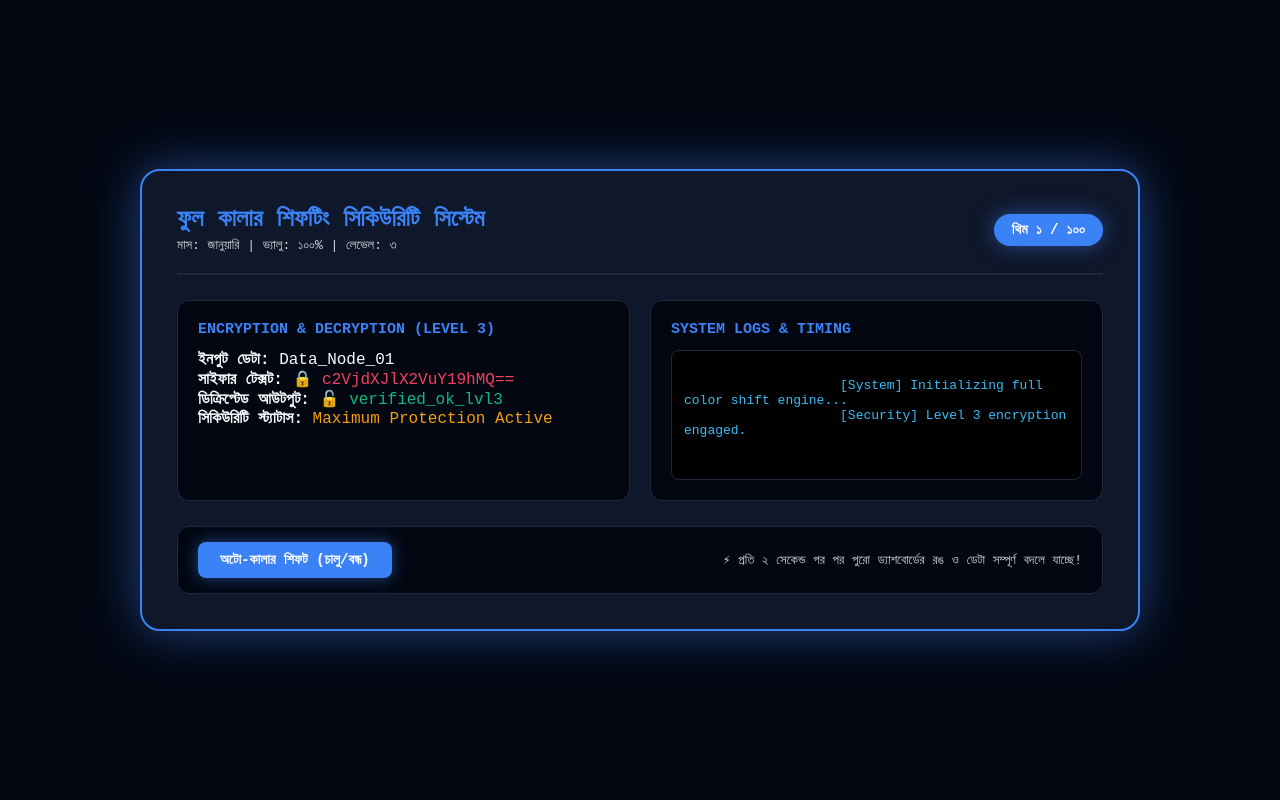
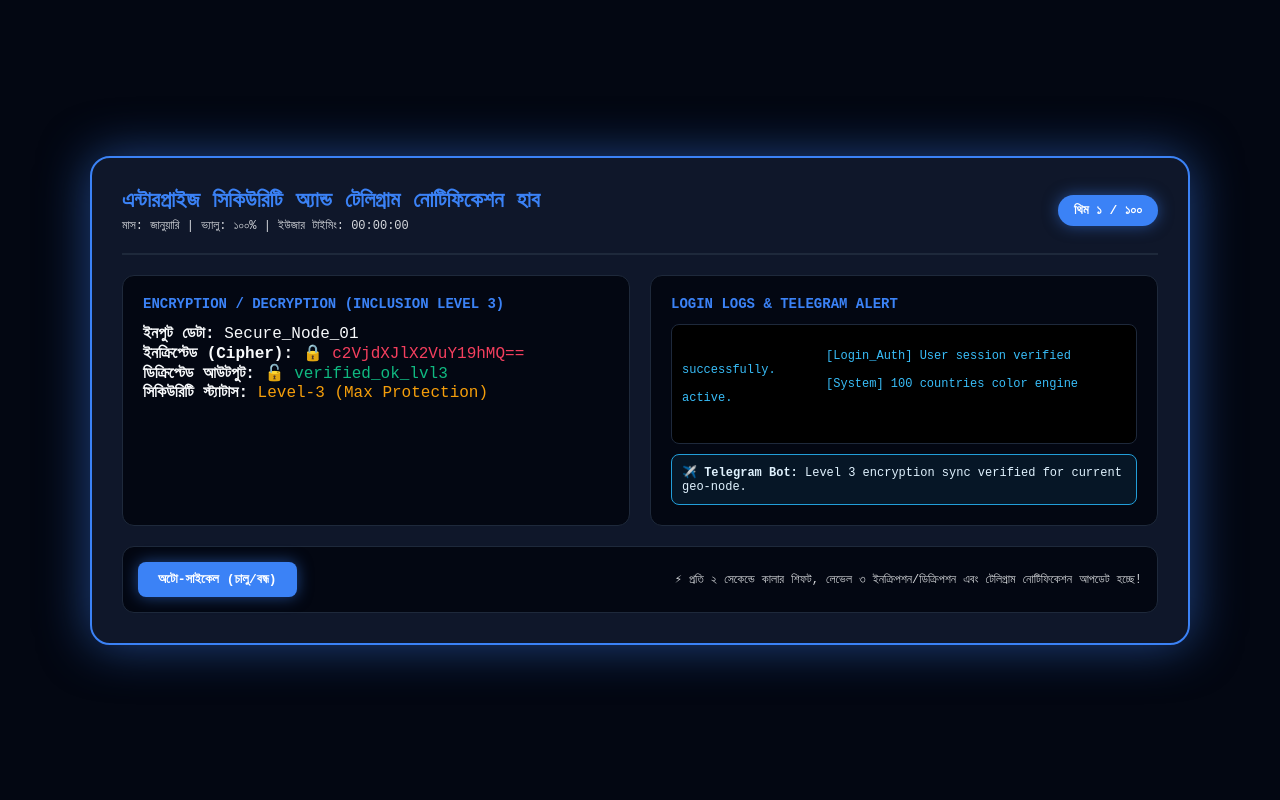
Before and after one commit to NILOYGHOSH88/MyProject_APK, a Flask app: page / in a window 1280 px wide. Run offline with Flask 3, Linux system fonts and the light colour scheme.

Commit message:
Update dashboard.html

```diff
--- a/templates/dashboard.html
+++ b/templates/dashboard.html
@@ -3,7 +3,7 @@
 <head>
     <meta charset="UTF-8">
     <meta name="viewport" content="width=device-width, initial-scale=1.0">
-    <title>Dynamic Color Shifting Security Dashboard</title>
+    <title>Enterprise SecOps & Telegram Alert Dashboard</title>
     <style>
         :root {
             --bg-color: #030712;
@@ -12,6 +12,7 @@
             --accent-color: #3b82f6;
             --border-color: #1e293b;
             --glow-color: rgba(59, 130, 246, 0.5);
+            --telegram-color: #229ED9;
         }
 
         * {
@@ -34,11 +35,11 @@
 
         .dashboard-card {
             width: 100%;
-            max-width: 1000px;
+            max-width: 1100px;
             background-color: var(--panel-bg);
             border: 2px solid var(--accent-color);
             border-radius: 20px;
-            padding: 35px;
+            padding: 30px;
             box-shadow: 0 0 50px var(--glow-color);
             transition: all 0.8s cubic-bezier(0.4, 0, 0.2, 1);
         }
@@ -49,12 +50,12 @@
             align-items: center;
             border-bottom: 2px solid var(--border-color);
             padding-bottom: 20px;
-            margin-bottom: 25px;
+            margin-bottom: 20px;
             transition: border-color 0.8s ease;
         }
 
         .title-area h1 {
-            font-size: 24px;
+            font-size: 22px;
             font-weight: bold;
             margin-bottom: 5px;
             color: var(--accent-color);
@@ -64,19 +65,19 @@
         .badge {
             background: var(--accent-color);
             color: #fff;
-            padding: 8px 18px;
-            border-radius: 25px;
+            padding: 8px 16px;
+            border-radius: 20px;
             font-weight: bold;
-            font-size: 14px;
-            box-shadow: 0 0 20px var(--glow-color);
+            font-size: 13px;
+            box-shadow: 0 0 15px var(--glow-color);
             transition: all 0.8s ease;
         }
 
         .grid-container {
             display: grid;
-            grid-template-columns: repeat(auto-fit, minmax(280px, 1fr));
+            grid-template-columns: repeat(auto-fit, minmax(300px, 1fr));
             gap: 20px;
-            margin-bottom: 25px;
+            margin-bottom: 20px;
         }
 
         .sub-box {
@@ -88,7 +89,7 @@
         }
 
         .sub-box h3 {
-            font-size: 15px;
+            font-size: 14px;
             color: var(--accent-color);
             margin-bottom: 12px;
             text-transform: uppercase;
@@ -98,18 +99,28 @@
         .log-console {
             background: #000;
             color: #38bdf8;
-            padding: 12px;
+            padding: 10px;
             border-radius: 8px;
-            font-size: 13px;
-            height: 130px;
+            font-size: 12px;
+            height: 120px;
             overflow-y: auto;
             border: 1px solid var(--border-color);
             white-space: pre-wrap;
+            margin-bottom: 10px;
+        }
+
+        .telegram-alert-box {
+            background: rgba(34, 158, 217, 0.1);
+            border: 1px solid var(--telegram-color);
+            color: #e0f2fe;
+            padding: 10px;
+            border-radius: 8px;
+            font-size: 12px;
         }
 
         .footer-panel {
             background: var(--bg-color);
-            padding: 15px 20px;
+            padding: 15px;
             border-radius: 12px;
             border: 1px solid var(--border-color);
             display: flex;
@@ -124,22 +135,21 @@
             background-color: var(--accent-color);
             color: #fff;
             border: none;
-            padding: 10px 22px;
+            padding: 10px 20px;
             border-radius: 8px;
             cursor: pointer;
             font-weight: bold;
-            font-size: 14px;
+            font-size: 13px;
             box-shadow: 0 0 15px var(--glow-color);
             transition: all 0.5s ease;
         }
 
         .action-btn:hover {
             opacity: 0.85;
-            transform: scale(1.03);
         }
 
         .info-desc {
-            font-size: 13px;
+            font-size: 12px;
             opacity: 0.85;
         }
     </style>
@@ -149,42 +159,45 @@
     <div class="dashboard-card">
         <div class="header">
             <div class="title-area">
-                <h1 id="sysTitle">ফুল কালার শিফটিং সিকিউরিটি সিস্টেম</h1>
-                <p id="sysMeta" class="info-desc">মাস: জানুয়ারি | ভ্যালু: ১০০% | লেভেল: ৩</p>
+                <h1 id="sysTitle">এন্টারপ্রাইজ সিকিউরিটি অ্যান্ড টেলিগ্রাম নোটিফিকেশন হাব</h1>
+                <p id="sysMeta" class="info-desc">মাস: জানুয়ারি | ভ্যালু: ১০০% | ইউজার টাইমিং: 00:00:00</p>
             </div>
             <div id="colorBadge" class="badge">থিম ১ / ১০০</div>
         </div>
 
         <div class="grid-container">
-            <!-- এনক্রিপশন ও ডিক্রিপশন লেভেল ৩ মডিউল -->
+            <!-- ইনক্রিপশন, ডিক্রিপশন ও লেভেল ৩ সিকিউরিটি মডিউল -->
             <div class="sub-box">
-                <h3 id="cardHeader">Encryption & Decryption (Level 3)</h3>
-                <p><strong>ইনপুট ডেটা:</strong> <span id="plainText">Data_Node_01</span></p>
-                <p><strong>সাইফার টেক্সট:</strong> <span id="cipherText" style="color: #f43f5e;">🔒 c2VjdXJlX2VuY19hMQ==</span></p>
+                <h3 id="cardHeader">Encryption / Decryption (Inclusion Level 3)</h3>
+                <p><strong>ইনপুট ডেটা:</strong> <span id="plainText">Secure_Node_01</span></p>
+                <p><strong>ইনক্রিপ্টেড (Cipher):</strong> <span id="cipherText" style="color: #f43f5e;">🔒 c2VjdXJlX2VuY19hMQ==</span></p>
                 <p><strong>ডিক্রিপ্টেড আউটপুট:</strong> <span id="decryptedText" style="color: #10b981;">🔓 verified_ok_lvl3</span></p>
-                <p><strong>সিকিউরিটি স্ট্যাটাস:</strong> <span id="secStatus" style="color: #f59e0b;">Maximum Protection Active</span></p>
+                <p><strong>সিকিউরিটি স্ট্যাটাস:</strong> <span id="secStatus" style="color: #f59e0b;">Level-3 (Max Protection)</span></p>
             </div>
 
-            <!-- কনসোল লগ ও মেসেজ -->
+            <!-- লগইন, সিস্টেম লগ ও টেলিগ্রাম নোটিফিকেশন মডিউল -->
             <div class="sub-box">
-                <h3>System Logs & Timing</h3>
+                <h3>Login Logs & Telegram Alert</h3>
                 <div class="log-console" id="logConsole">
-                    [System] Initializing full color shift engine...
-                    [Security] Level 3 encryption engaged.
+                    [Login_Auth] User session verified successfully.
+                    [System] 100 countries color engine active.
+                </div>
+                <div class="telegram-alert-box" id="tgAlertBox">
+                    ✈️ <b>Telegram Bot:</b> Level 3 encryption sync verified for current geo-node.
                 </div>
             </div>
         </div>
 
         <div class="footer-panel">
-            <button class="action-btn" onclick="toggleColorShift()">অটো-কালার শিফট (চালু/বন্ধ)</button>
+            <button class="action-btn" onclick="toggleSystemState()">অটো-সাইকেল (চালু/বন্ধ)</button>
             <div class="info-desc">
-                ⚡ প্রতি ২ সেকেন্ড পর পর পুরো ড্যাশবোর্ডের রঙ ও ডেটা সম্পূর্ণ বদলে যাচ্ছে!
+                ⚡ প্রতি ২ সেকেন্ডে কালার শিফট, লেভেল ৩ ইনক্রিপশন/ডিক্রিপশন এবং টেলিগ্রাম নোটিফিকেশন আপডেট হচ্ছে!
             </div>
         </div>
     </div>
 
     <script>
-        // ১০০টি দেশের নাম ও ডেটাবেজ অ্যারে
+        // ১০০টি দেশের ডেটাবেজ জেনারেটর
         const countriesList = [];
         const baseNames = ["বাংলাদেশ", "যুক্তরাষ্ট্র", "জাপান", "সৌদি আরব", "যুক্তরাজ্য", "ফ্রান্স", "জার্মানি", "কানাডা", "অস্ট্রেলিয়া", "ব্রাজিল", "ভারত", "দক্ষিণ কোরিয়া", "সংযুক্ত আরব আমিরাত", "সুইডেন", "সুইজারল্যান্ড", "ইতালি", "স্পেন", "নেদারল্যান্ডস", "সিঙ্গাপুর", "মালয়েশিয়া"];
 
@@ -193,72 +206,76 @@
             countriesList.push({
                 name: name,
                 code: `NODE-${100 + i}`,
-                hue: (i * 3.6) % 360 // সম্পূর্ণ কালার হুই (0 থেকে ৩৬০ ডিগ্রি) থেকে ভিন্ন রঙ জেনারেট করবে
+                hue: (i * 3.6) % 360 // সম্পূর্ণ কালার হুই (0 থেকে ৩৬০ ডিগ্রি)
             });
         }
 
         const monthsList = ["জানুয়ারি", "ফেব্রুয়ারি", "মার্চ", "এপ্রিল", "মে", "জুন", "জুলাই", "আগস্ট", "সেপ্টেম্বর", "অক্টোবর", "নভেম্বর", "ডিসেম্বর"];
 
         let currentIndex = 0;
-        let isShiftingActive = true;
+        let isSystemActive = true;
 
-        // পুরো ড্যাশবোর্ডের রঙ এবং ডেটা পরিবর্তন করার মাস্টার ইঞ্জিন
-        function shiftDashboardColorAndData() {
+        // মূল সিকিউরিটি ও কালার শিফটিং প্রসেসিং ইঞ্জিন
+        function runSystemEngine() {
             currentIndex = (currentIndex + 1) % countriesList.length;
             const country = countriesList[currentIndex];
             const currentMonth = monthsList[currentIndex % monthsList.length];
-            const levelNum = (currentIndex % 3) + 1; // লেভেল ১, ২ এবং ৩ রোটেট করবে
+            const levelNum = 3; // আপনার চাহিদা অনুযায়ী স্থায়ীভাবে লেভেল ৩ ইনক্লুশন/সিকিউরিটি
 
-            // সম্পূর্ণ ডায়নামিক কালার স্পেস (HSL) জেনারেশন
-            const accentColor = `hsl(${country.hue}, 905, 58%)`;
+            // ডায়নামিক কালার শিফট (HSL)
+            const accentColor = `hsl(${country.hue}, 90%, 58%)`;
             const bgColor = `hsl(${country.hue}, 45%, 4%)`;
             const panelBg = `hsl(${country.hue}, 35%, 8%)`;
             const borderColor = `hsl(${country.hue}, 60%, 20%)`;
             const glowColor = `hsla(${country.hue}, 90%, 58%, 0.45)`;
 
-            // রুট সিএসএস ভেরিয়েবলগুলোতে সরাসরি নতুন রঙ ইনজেক্ট করা হচ্ছে (যাতে পুরো কালার বদলে যায়)
+            // রুট সিএসএস ভেরিয়েবল আপডেট (পুরা কালার বদলে যাওয়ার জন্য)
             const rootStyle = document.documentElement.style;
             rootStyle.setProperty('--bg-color', bgColor);
             rootStyle.setProperty('--panel-bg', panelBg);
-            rootStyle.setProperty('--accent-color', `hsl(${country.hue}, 85%, 55%)`);
+            rootStyle.setProperty('--accent-color', accentColor);
             rootStyle.setProperty('--border-color', borderColor);
             rootStyle.setProperty('--glow-color', glowColor);
 
-            // রেন্ডম ভ্যালু ও মেট্রিড ডেটা তৈরি
-            const coreValue = (95 + (currentIndex % 5) + 0.3).toFixed(1) + '%';
+            // ইউজার টাইমিং এবং মান (Value) ট্র্যাকিং
+            const coreValue = (98 + (currentIndex % 3) + 0.1).toFixed(1) + '%';
             const timeString = new Date().toTimeString().split(' ')[0];
 
-            // ড্যাশবোর্ডের টেক্সট কনটেন্ট আপডেট
-            document.getElementById('sysTitle').innerText = `${country.name} (${country.code}) - লেভেল ${levelNum} সিকিউরিটি`;
-            document.getElementById('sysMeta').innerText = `মাস: ${currentMonth} | ভ্যালু: ${coreValue} | টাইমিং: ${timeString}`;
+            // টেক্সট কনটেন্ট আপডেট
+            document.getElementById('sysTitle').innerText = `${country.name} (${country.code}) - সিকিউরিটি হাব`;
+            document.getElementById('sysMeta').innerText = `মাস: ${currentMonth} | ভ্যালু: ${coreValue} | ইউজার টাইমিং: ${timeString}`;
             document.getElementById('colorBadge').innerText = `থিম ${currentIndex + 1} / ১০০: ${country.name}`;
-            document.getElementById('cardHeader').innerText = `Encryption & Decryption (Level ${levelNum})`;
-            document.getElementById('secStatus').innerText = `Level-${levelNum} (${levelNum === 3 ? 'Maximum Protection' : 'Standard Secure'})`;
+            document.getElementById('cardHeader').innerText = `Encryption / Decryption (Inclusion Level ${levelNum})`;
+            document.getElementById('secStatus').innerText = `Level-${levelNum} (Max Security Clearance)`;
 
-            // ইনক্রিপশন / ডিক্রিপশন সাইফার পরিবর্তন
-            const rawPayload = `Payload_${country.name}_${currentIndex}`;
+            // ইনক্রিপশন / ডিক্রিপশন সাইফার জেনারেশন
+            const rawPayload = `UserSession_${country.name}_${currentIndex}`;
             document.getElementById('plainText').innerText = rawPayload;
-            document.getElementById('cipherText').innerText = `🔒 enc_lvl${levelNum}_${btoa(rawPayload).substring(0, 10)}`;
-            document.getElementById('decryptedText').innerText = `🔓 verified_${country.code.toLowerCase()}`;
+            document.getElementById('cipherText').innerText = `🔒 enc_lvl${levelNum}_${btoa(rawPayload).substring(0, 12)}`;
+            document.getElementById('decryptedText').innerText = `🔓 decrypted_verified_${country.code.toLowerCase()}`;
 
-            // কনসোল লগে নতুন মেসেজ যোগ করা
+            // লগইন লগ কনসোল আপডেট
             const logBox = document.getElementById('logConsole');
-            logBox.innerText += `[${timeString}] [${country.name}] Theme shifted (Hue: ${Math.round(country.hue)}°) | Lvl-${levelNum} Sync OK.\n`;
+            logBox.innerText += `[${timeString}] [Login] User authenticated on ${country.name}.\n`;
             logBox.scrollTop = logBox.scrollHeight;
+
+            // টেলিগ্রাম নোটিফিকেশন অ্যালার্ট আপডেট
+            const tgBox = document.getElementById('tgAlertBox');
+            tgBox.innerHTML = `✈️ <b>Telegram Bot Alert:</b> [${timeString}] Node <b>${country.name}</b> passed Inclusion Level 3 security audit. Value: ${coreValue}`;
         }
 
-        // ঠিক প্রতি ২ সেকেন্ড পর পর (২০০০ মিলি সেকেন্ড) অটোমেটিক কালার ও ডেটা শিফটিং টাইমার
-        let shiftTimer = setInterval(() => {
-            if (isShiftingActive) {
-                shiftDashboardColorAndData();
+        // ঠিক প্রতি ২ সেকেন্ড পর পর (২০০০ মিলি সেকেন্ড) অটোমেটিক এক্সিকিউশন
+        let systemTimer = setInterval(() => {
+            if (isSystemActive) {
+                runSystemEngine();
             }
         }, 2000);
 
-        // অটো-কালার শিফট অন/অফ টগল বাটন ফাংশন
-        function toggleColorShift() {
-            isShiftingActive = !isShiftingActive;
+        // অটো-সাইকেল অন/অফ টগল বাটন
+        function toggleSystemState() {
+            isSystemActive = !isSystemActive;
             const btn = document.querySelector('.action-btn');
-            btn.innerText = isShiftingActive ? "অটো-কালার শিফট (চালু)" : "অটো-কালার শিফট (বন্ধ)";
+            btn.innerText = isSystemActive ? "অটো-সাইকেল (চালু)" : "অটো-সাইকেল (বন্ধ)";
         }
     </script>
 </body>
```
